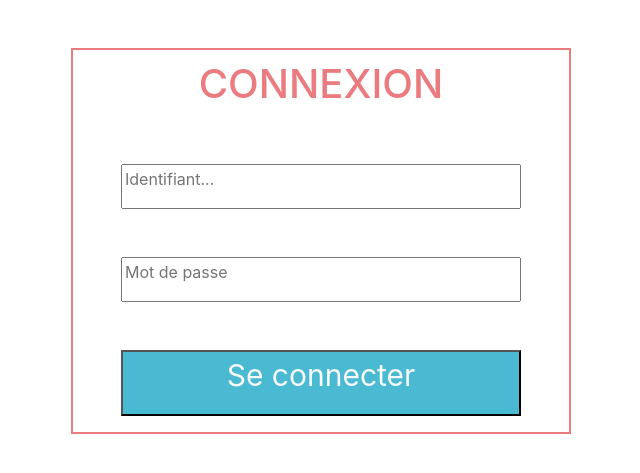
After one commit to ElsiFlorida/wedding-day, a PHP site: page /vues/adminConnection.vue.php in a window 1280 px wide. The commit adds this page. Shown: the top 473 px of the page, without its empty margins (319-959 px from the left). Run offline with PHP 8.4, Linux system fonts and the light colour scheme.

Commit message:
creation de la vue adminConnection

```diff
--- a/style/style.css
+++ b/style/style.css
@@ -3,3 +3,19 @@
     background-repeat: no-repeat;
     background-position: center;
 }
+
+.adwidth{
+    width: 500px;
+}
+.adcontent{
+    border: 2px solid #ea7b7f;
+}
+.adcentrer{
+    text-align: center;
+    margin-top: 10px;
+    color: #ea7b7f;
+}
+.adconect{
+    background-color: #49bad2;
+    font-size: 30px;
+}
--- /dev/null
+++ b/vues/adminConnection.vue.php
@@ -0,0 +1,27 @@
+
+<!DOCTYPE html>
+<html lang="en">
+
+<?php
+include("../header.php");
+?>
+
+<body>
+
+<div class="d-flex  justify-content-center">
+
+  <form class="d-flex flex-column justify-content-center mt-5 adwidth adcontent" action="" method="post">
+  <h1 class="adcentrer ">CONNEXION</h1>
+    <div class="mt-5 pl-5 pr-5">
+      <input class="w-100 pb-3 " type="text" placeholder="Identifiant..." name="id">
+    </div>
+    <div  class="mt-5 pl-5 pr-5">
+      <input class="w-100 pb-3" type="password" placeholder="Mot de passe" name="pass">
+    </div>
+    <div  class="mt-5 pl-5 pr-5 mb-3 ">
+      <input class="w-100 pb-3 adconect text-light  " type="submit" value="Se connecter">
+    </div>
+  </form>
+</div>
+</body>
+</html>
```
Also changed, not shown: vues/listeAdmin.vue.php (added).
